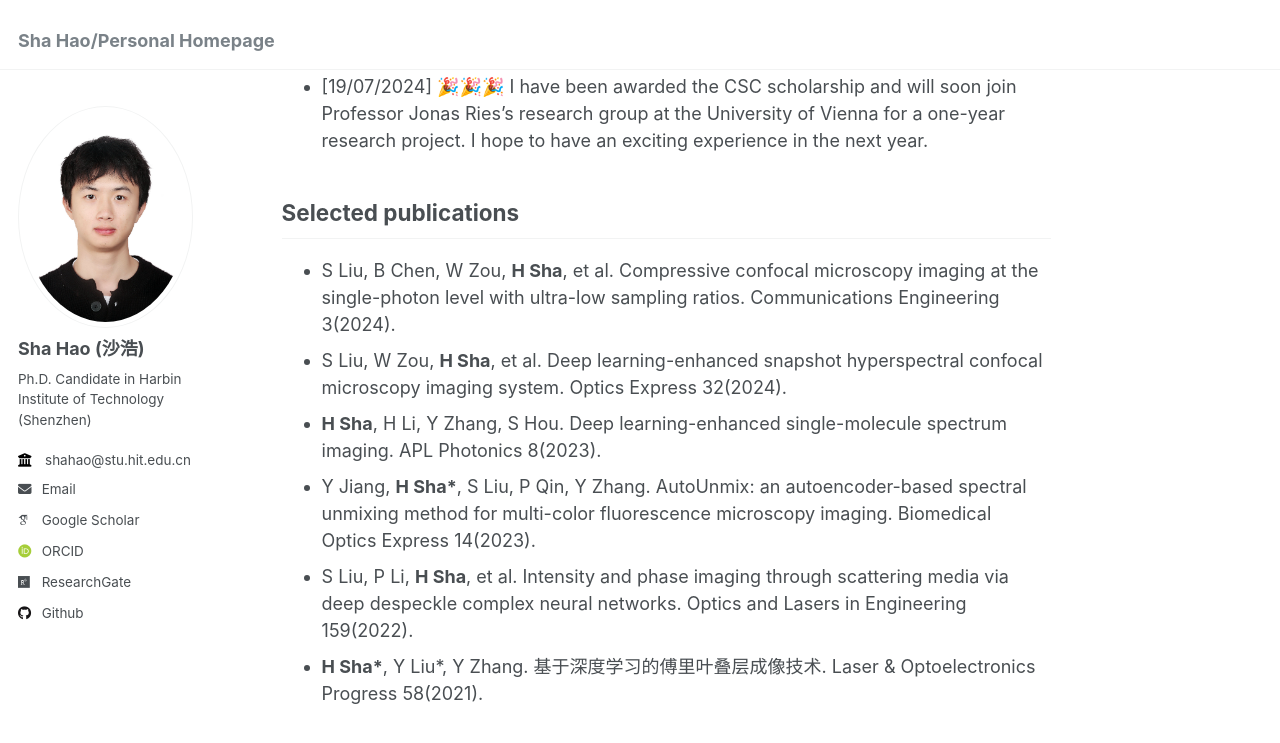
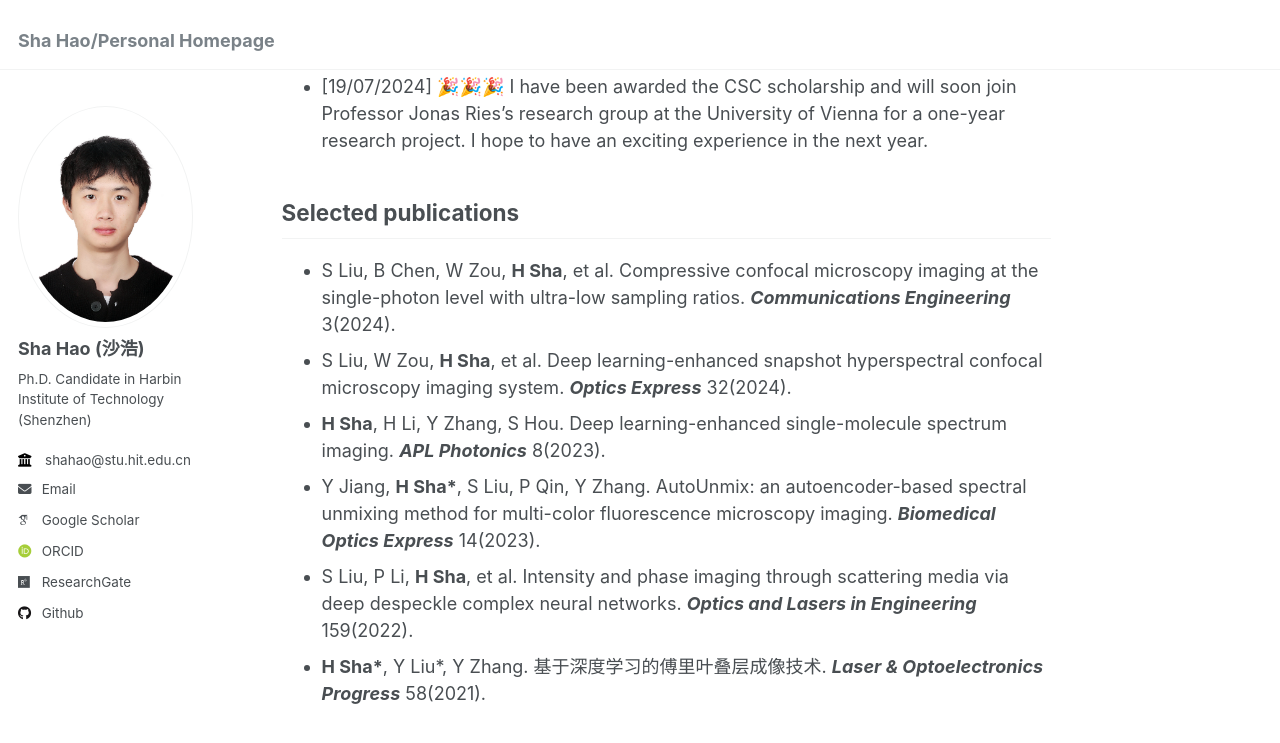
Before and after one commit to hitsh95/shahao, a Jekyll site: the page built from _pages/about.md, in a window 1280 px wide and 900 px high, scrolled down 1519 px. Shown: the top 743 px of the window. Built offline with Jekyll 4.4.1, drawn with Linux system fonts in a browser that asks for light colours; some web fonts are replaced.

Commit message:
Update about.md

```diff
--- a/_pages/about.md
+++ b/_pages/about.md
@@ -56,9 +56,9 @@
 Selected publications
 ------
 
--	S Liu, B Chen, W Zou, **H Sha**, et al. Compressive confocal microscopy imaging at the single-photon level with ultra-low sampling ratios. Communications Engineering 3(2024).
--	S Liu, W Zou, **H Sha**, et al. Deep learning-enhanced snapshot hyperspectral confocal microscopy imaging system. Optics Express 32(2024).
--	**H Sha**, H Li, Y Zhang, S Hou. Deep learning-enhanced single-molecule spectrum imaging. APL Photonics 8(2023).
--	Y Jiang, **H Sha\***, S Liu, P Qin, Y Zhang. AutoUnmix: an autoencoder-based spectral unmixing method for multi-color fluorescence microscopy imaging. Biomedical Optics Express 14(2023).
-- S Liu, P Li, **H Sha**, et al. Intensity and phase imaging through scattering media via deep despeckle complex neural networks. Optics and Lasers in Engineering 159(2022).
--	**H Sha\***, Y Liu\*, Y Zhang. 基于深度学习的傅里叶叠层成像技术. Laser & Optoelectronics Progress 58(2021).
+-	S Liu, B Chen, W Zou, **H Sha**, et al. Compressive confocal microscopy imaging at the single-photon level with ultra-low sampling ratios. ***Communications Engineering*** 3(2024).
+-	S Liu, W Zou, **H Sha**, et al. Deep learning-enhanced snapshot hyperspectral confocal microscopy imaging system. ***Optics Express*** 32(2024).
+-	**H Sha**, H Li, Y Zhang, S Hou. Deep learning-enhanced single-molecule spectrum imaging. ***APL Photonics*** 8(2023).
+-	Y Jiang, **H Sha\***, S Liu, P Qin, Y Zhang. AutoUnmix: an autoencoder-based spectral unmixing method for multi-color fluorescence microscopy imaging. ***Biomedical Optics Express*** 14(2023).
+- S Liu, P Li, **H Sha**, et al. Intensity and phase imaging through scattering media via deep despeckle complex neural networks. ***Optics and Lasers in Engineering*** 159(2022).
+-	**H Sha\***, Y Liu\*, Y Zhang. 基于深度学习的傅里叶叠层成像技术. ***Laser & Optoelectronics Progress*** 58(2021).
```
